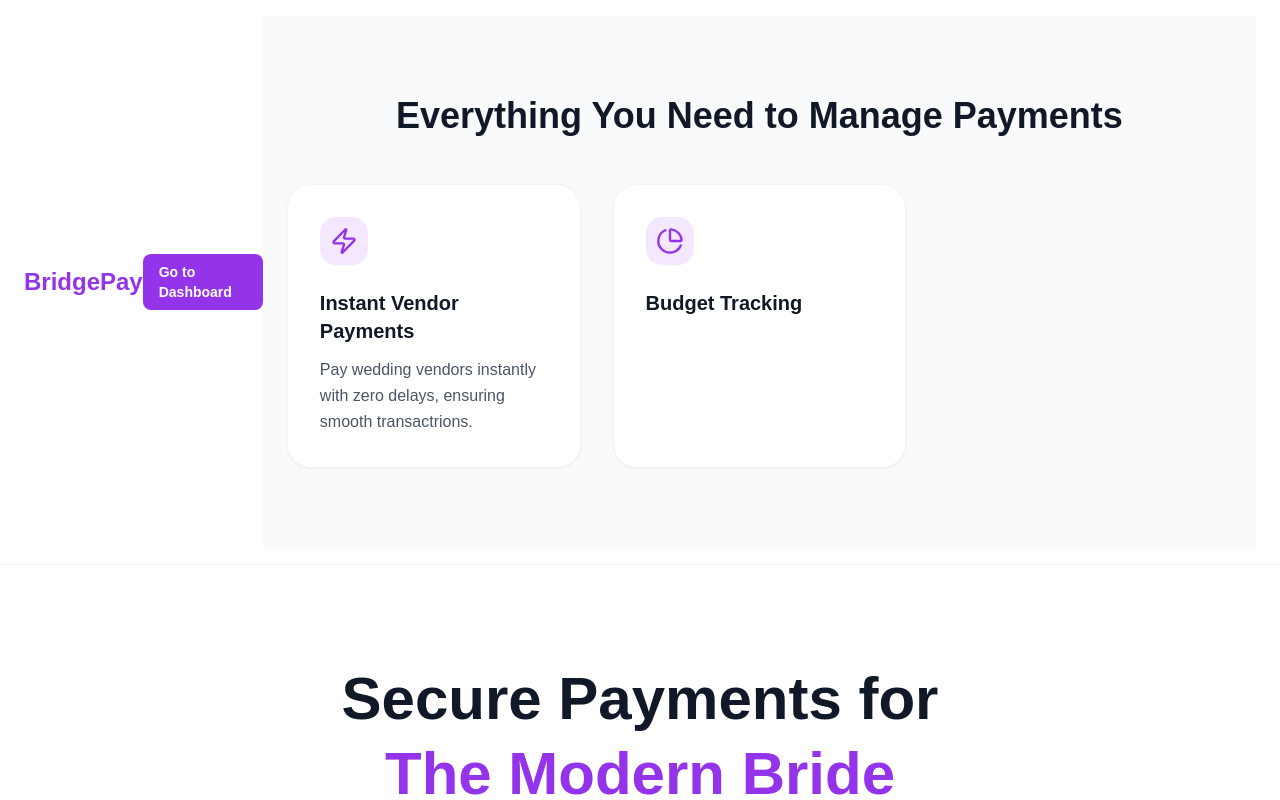
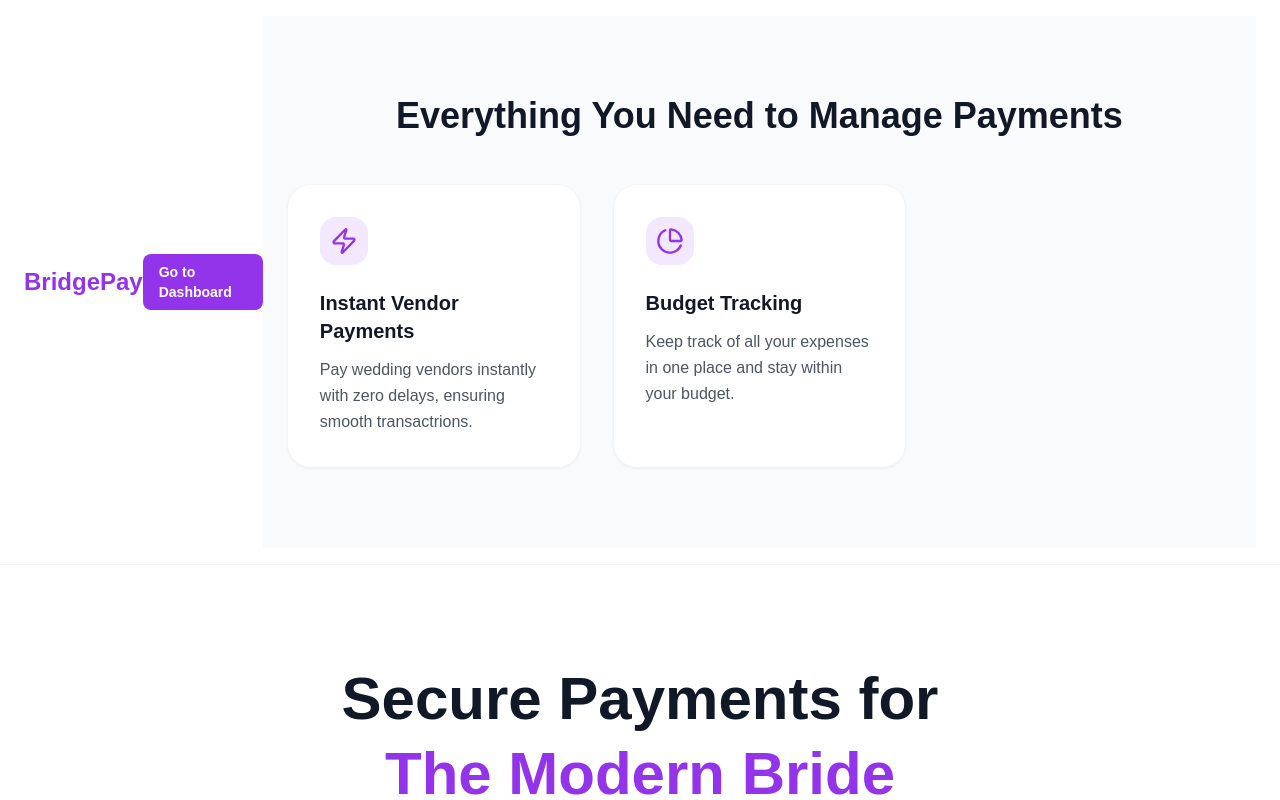
Before and after one commit to Abusadiq006/bridge-pay-dashboard, a React (Vite) app: page / in a window 1280 px wide. Shown: the top 800 px of the page. Built offline with nearby package versions, Linux system fonts and the light colour scheme; a web font is replaced by a local one.

Commit message:
add descripetion for piechart

```diff
--- a/src/components/Features.jsx
+++ b/src/components/Features.jsx
@@ -11,6 +11,7 @@ const features = [
     {
         icon: PieChart,
         title: "Budget Tracking",
+        description: "Keep track of all your expenses in one place and stay within your budget."
     }
 ]
 
```
